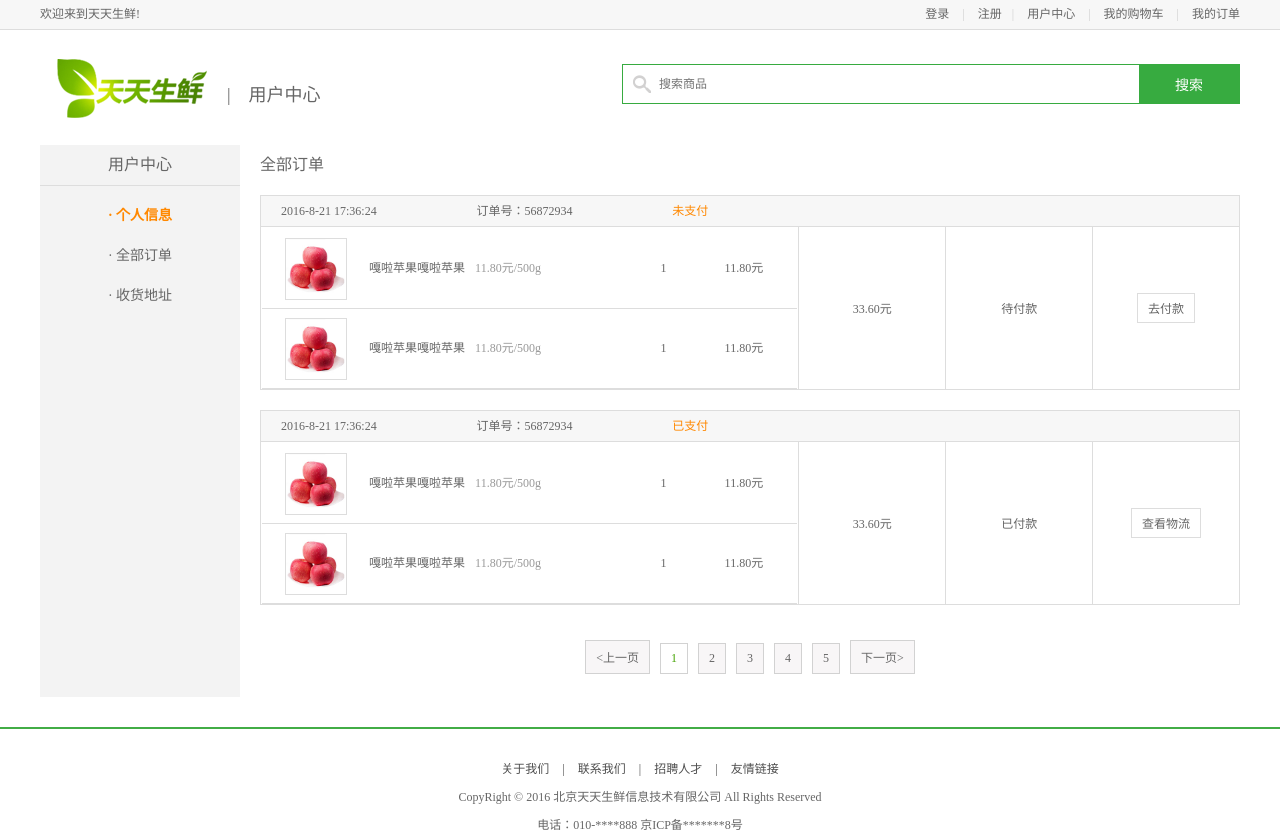
After one commit to cdzm5211314/dailyfresh, a Django app: template templates/user_center_order.html in a window 1280 px wide. The commit adds this page. Run offline with Django 3.2, Linux system fonts and the light colour scheme; the template is opened without the code that fills it, so the values that code supplies are empty; parts of the project's set-up code (start-up, migrations or seed data) failed here and were passed over.

Commit message:
html父模版的提取与注册,登陆及用户中心页面的改造

```diff
--- /dev/null
+++ b/templates/base.html
@@ -0,0 +1,86 @@
+{# 分析所得:首页,注册,登陆 3个页面可以继承这个页面 #}
+<!DOCTYPE html PUBLIC "-//W3C//DTD XHTML 1.0 Transitional//EN" "http://www.w3.org/TR/xhtml1/DTD/xhtml1-transitional.dtd">
+{% load staticfiles %}
+<html xmlns="http://www.w3.org/1999/xhtml" xml:lang="en">
+<head>
+	<meta http-equiv="Content-Type" content="text/html;charset=UTF-8">
+    {# 网页标题预留块 #}
+	<title>{% block title %}{% endblock title %}</title>
+
+	<link rel="stylesheet" type="text/css" href="{% static 'css/reset.css'%}">
+	<link rel="stylesheet" type="text/css" href="{% static 'css/main.css' %}">
+    {# 网页顶部引入外部文件预留块 #}
+    {% block topfiles %}{% endblock topfiles %}
+
+</head>
+<body>
+    {# 网页顶部欢迎信息预留块 #}
+    {% block header_content %}
+	    <div class="header_con">
+		<div class="header">
+			<div class="welcome fl">欢迎来到天天生鲜!</div>
+			<div class="fr">
+				<div class="login_info fl">
+					欢迎您：<em>张 山</em>
+				</div>
+				<div class="login_btn fl">
+					<a href="login.html">登录</a>
+					<span>|</span>
+					<a href="register.html">注册</a>
+				</div>
+				<div class="user_link fl">
+					<span>|</span>
+					<a href="user_center_info.html">用户中心</a>
+					<span>|</span>
+					<a href="cart.html">我的购物车</a>
+					<span>|</span>
+					<a href="user_center_order.html">我的订单</a>
+				</div>
+			</div>
+		</div>
+	</div>
+    {% endblock header_content %}
+
+    {# 页面搜索框预留块 #}
+    {% block search_bar %}
+	<div class="search_bar clearfix">
+		<a href="index.html" class="logo fl"><img src="{% static 'images/logo.png' %}"></a>
+		<div class="search_con fl">
+			<input type="text" class="input_text fl" name="" placeholder="搜索商品">
+			<input type="button" class="input_btn fr" name="" value="搜索">
+		</div>
+		<div class="guest_cart fr">
+			<a href="#" class="cart_name fl">我的购物车</a>
+			<div class="goods_count fl" id="show_count">1</div>
+		</div>
+	</div>
+    {% endblock search_bar %}
+
+    {#  网页的主体内容预留块  #}
+    {% block body %}
+    {%  endblock body %}
+
+	<div class="footer">
+		<div class="foot_link">
+			<a href="#">关于我们</a>
+			<span>|</span>
+			<a href="#">联系我们</a>
+			<span>|</span>
+			<a href="#">招聘人才</a>
+			<span>|</span>
+			<a href="#">友情链接</a>
+		</div>
+		<p>CopyRight © 2016 北京天天生鲜信息技术有限公司 All Rights Reserved</p>
+		<p>电话：010-****888    京ICP备*******8号</p>
+	</div>
+
+    {#  网页底部html元素预留块  #}
+    {% block buttom %}
+    {% endblock buttom %}
+
+    {#  网页底部引入文件预留块  #}
+    {% block buttomfiles %}
+    {% endblock buttomfiles %}
+
+</body>
+</html>
--- /dev/null
+++ b/templates/base_no_cart.html
@@ -0,0 +1,14 @@
+{# 分析所得:购物车,提交订单,用户中心 3个页面可以继承这个页面 #}
+{% extends 'base.html' %}
+{% load staticfiles %}
+{# 页面搜索框预留块 #}
+{% block search_bar %}
+	<div class="search_bar clearfix">
+		<a href="index.html" class="logo fl"><img src="{% static 'images/logo.png' %}"></a>
+		<div class="sub_page_name fl">|&nbsp;&nbsp;&nbsp;&nbsp;{% block page_title %}{% endblock page_title %}</div>
+		<div class="search_con fr">
+			<input type="text" class="input_text fl" name="" placeholder="搜索商品">
+			<input type="button" class="input_btn fr" name="" value="搜索">
+		</div>
+	</div>
+{% endblock search_bar %}
--- /dev/null
+++ b/templates/base_user_center.html
@@ -0,0 +1,21 @@
+{# 用户中心3页面#}
+{% extends 'base_no_cart.html' %}
+
+{% block title %}天天生鲜-用户中心{% endblock title %}
+
+{% block page_title %}用户中心{% endblock page_title %}
+
+{% block body %}
+    <div class="main_con clearfix">
+		<div class="left_menu_con clearfix">
+			<h3>用户中心</h3>
+			<ul>
+				<li><a href="user_center_info.html" class="active">· 个人信息</a></li>
+				<li><a href="user_center_order.html">· 全部订单</a></li>
+				<li><a href="user_center_site.html">· 收货地址</a></li>
+			</ul>
+		</div>
+        {# 用户中心右侧内容预留块 #}
+        {% block right_content %}{% endblock right_content %}
+    </div>
+{% endblock body %}
--- /dev/null
+++ b/templates/user_center_order.html
@@ -0,0 +1,76 @@
+{% extends 'base_user_center.html' %}
+
+{# 用户中心右侧内容预留块 #}
+{% block right_content %}
+		<div class="right_content clearfix">
+				<h3 class="common_title2">全部订单</h3>
+				<ul class="order_list_th w978 clearfix">
+					<li class="col01">2016-8-21 17:36:24</li>
+					<li class="col02">订单号：56872934</li>
+					<li class="col02 stress">未支付</li>
+				</ul>
+
+				<table class="order_list_table w980">
+					<tbody>
+						<tr>
+							<td width="55%">
+								<ul class="order_goods_list clearfix">
+									<li class="col01"><img src="images/goods02.jpg"></li>
+									<li class="col02">嘎啦苹果嘎啦苹果<em>11.80元/500g</em></li>
+									<li class="col03">1</li>
+									<li class="col04">11.80元</li>
+								</ul>
+								<ul class="order_goods_list clearfix">
+									<li class="col01"><img src="images/goods02.jpg"></li>
+									<li class="col02">嘎啦苹果嘎啦苹果<em>11.80元/500g</em></li>
+									<li class="col03">1</li>
+									<li class="col04">11.80元</li>
+								</ul>
+							</td>
+							<td width="15%">33.60元</td>
+							<td width="15%">待付款</td>
+							<td width="15%"><a href="#" class="oper_btn">去付款</a></td>
+						</tr>
+					</tbody>
+				</table>
+
+				<ul class="order_list_th w978 clearfix">
+					<li class="col01">2016-8-21 17:36:24</li>
+					<li class="col02">订单号：56872934</li>
+					<li class="col02 stress">已支付</li>
+				</ul>
+				<table class="order_list_table w980">
+					<tbody>
+						<tr>
+							<td width="55%">
+								<ul class="order_goods_list clearfix">
+									<li class="col01"><img src="images/goods02.jpg"></li>
+									<li class="col02">嘎啦苹果嘎啦苹果<em>11.80元/500g</em></li>
+									<li class="col03">1</li>
+									<li class="col04">11.80元</li>
+								</ul>
+								<ul class="order_goods_list clearfix">
+									<li class="col01"><img src="images/goods02.jpg"></li>
+									<li class="col02">嘎啦苹果嘎啦苹果<em>11.80元/500g</em></li>
+									<li class="col03">1</li>
+									<li class="col04">11.80元</li>
+								</ul>
+							</td>
+							<td width="15%">33.60元</td>
+							<td width="15%">已付款</td>
+							<td width="15%"><a href="#" class="oper_btn">查看物流</a></td>
+						</tr>
+					</tbody>
+				</table>
+
+				<div class="pagenation">
+					<a href="#"><上一页</a>
+					<a href="#" class="active">1</a>
+					<a href="#">2</a>
+					<a href="#">3</a>
+					<a href="#">4</a>
+					<a href="#">5</a>
+					<a href="#">下一页></a>
+				</div>
+		</div>
+{% endblock right_content %}
```
Also changed, not shown: templates/base_detail_list.html (added, +31 -0 lines), templates/login.html (+13 -26 lines), templates/register.html (+13 -29 lines), templates/user_center_info.html (added, +70 -0 lines), templates/user_center_site.html (added, +37 -0 lines).
